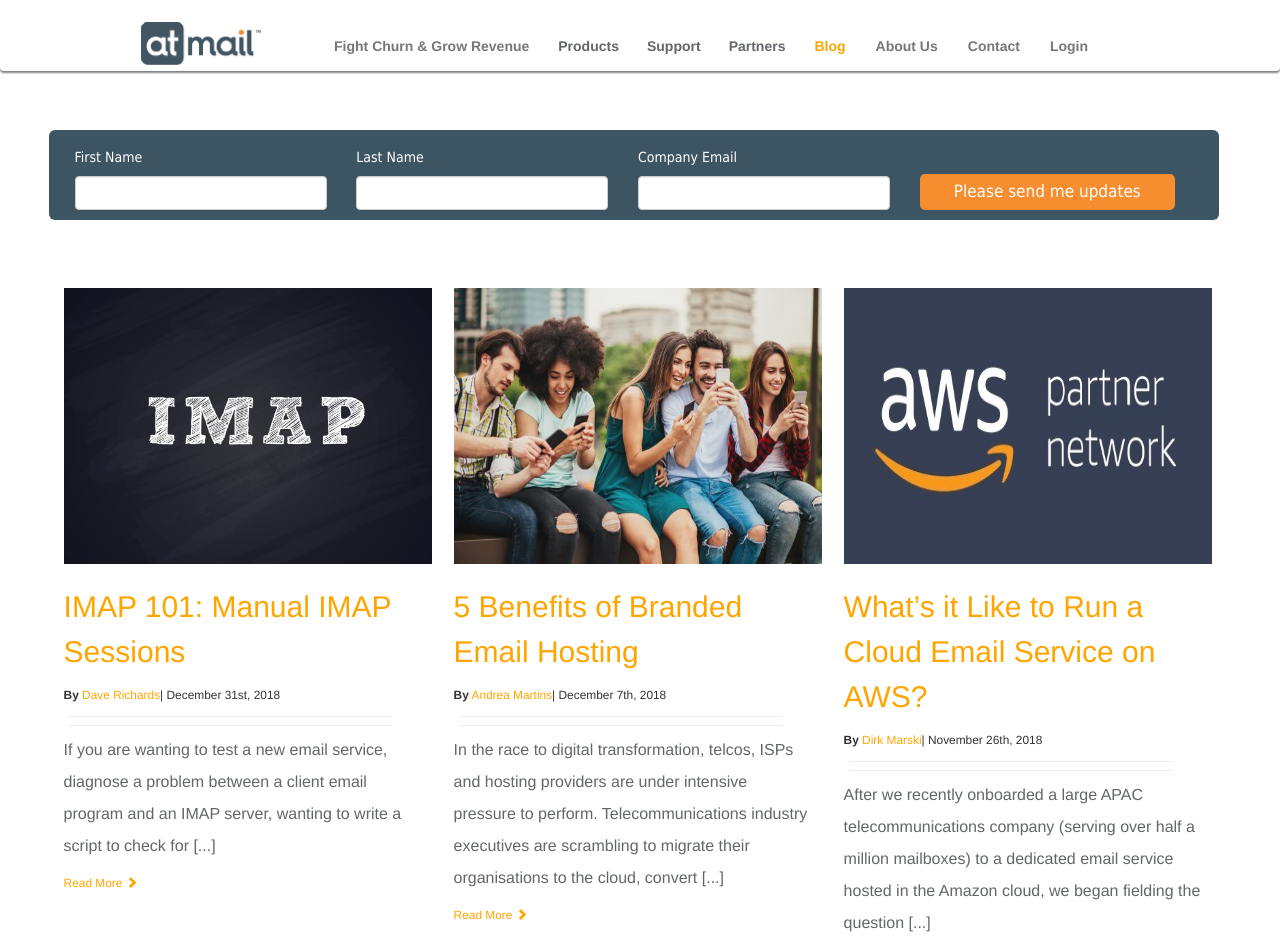
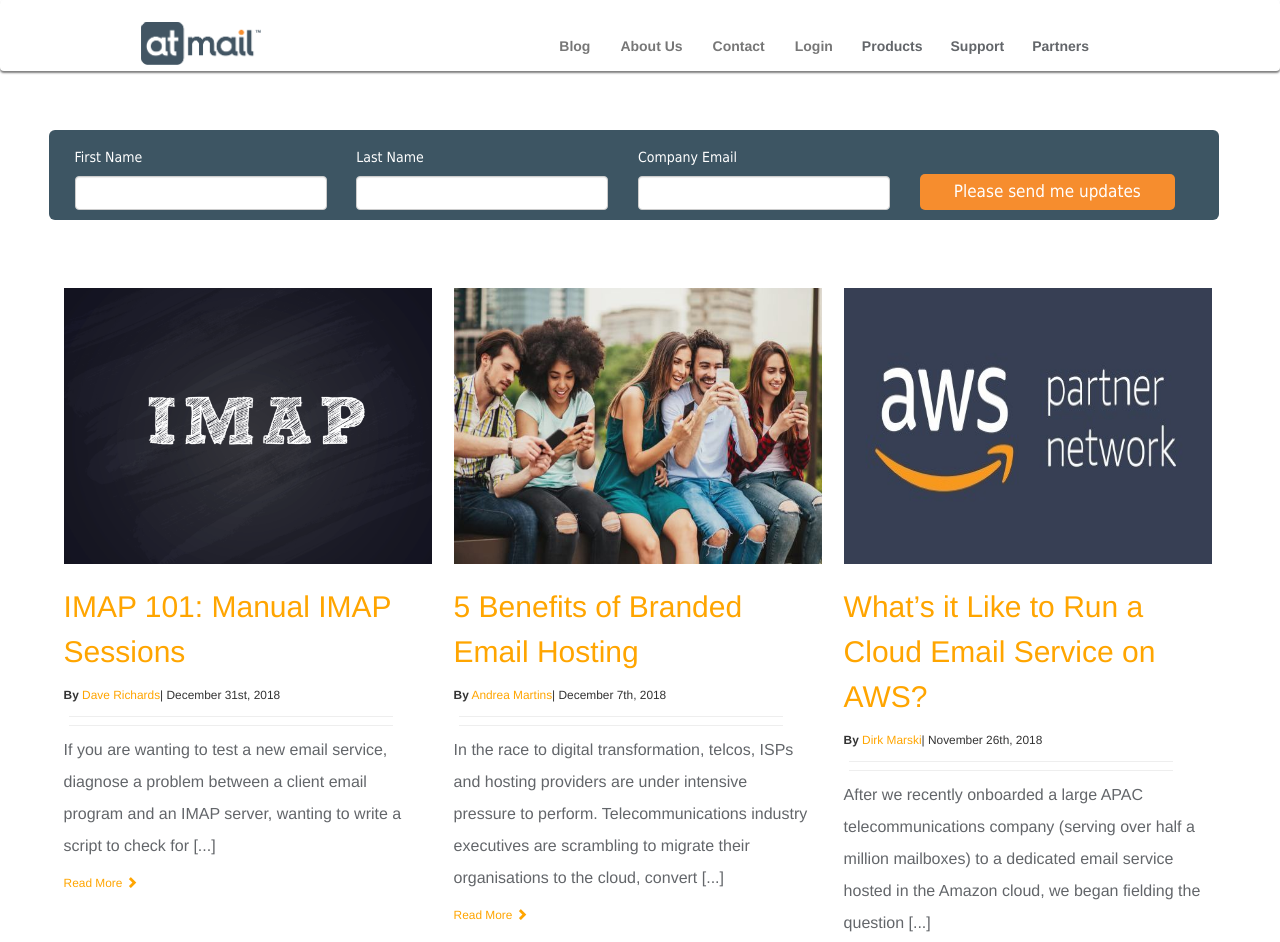
Before and after one commit to mikeTran99/Tkweb-Atmail, a plain HTML site: page Blog.html in a window 1280 px wide. Shown: the top 942 px of the page. Drawn offline with Linux system fonts and the light colour scheme.

Commit message:
Update Blog.html

```diff
--- a/Blog.html
+++ b/Blog.html
@@ -24,9 +24,12 @@
                     </a>
                 </div>
                 <!-- Menu right-->
-                <div>
+                 <div>
                     <ul class="nav navbar-nav navbar-right">
-                        <li><a href="http://go.atmail.com/fightchurn"><b>Fight Churn & Grow Revenue</b></a></li>
+                        <li><a href="Blog.html" target="_blank"><b>Blog</b></a></li>
+                        <li><a href="About-Us.html" target="_blank"><b>About Us</b></a></li>
+                        <li><a href="Contact.html"><b>Contact</b></a></li>
+                        <li><a href="Atmail-login.html" target="_blank"><b>Login</b></a></li>
                         <li>
                             <div class="dropdown">
                                 <a href=""><b>Products</b></a>
@@ -58,10 +61,7 @@
                                 </ul>
                             </div>
                         </li>
-                        <li><a href="Blog.html" target="_blank"><b><span>Blog</span></b></a></li>
-                        <li><a href="About-Us.html" target="_blank"><b>About Us</b></a></li>
-                        <li><a href="Contact.html"><b>Contact</b></a></li>
-                        <li><a href="Atmail-login.html" target="_blank"><b>Login</b></a></li>
+
                     </ul>
                 </div>
             </div>
```
